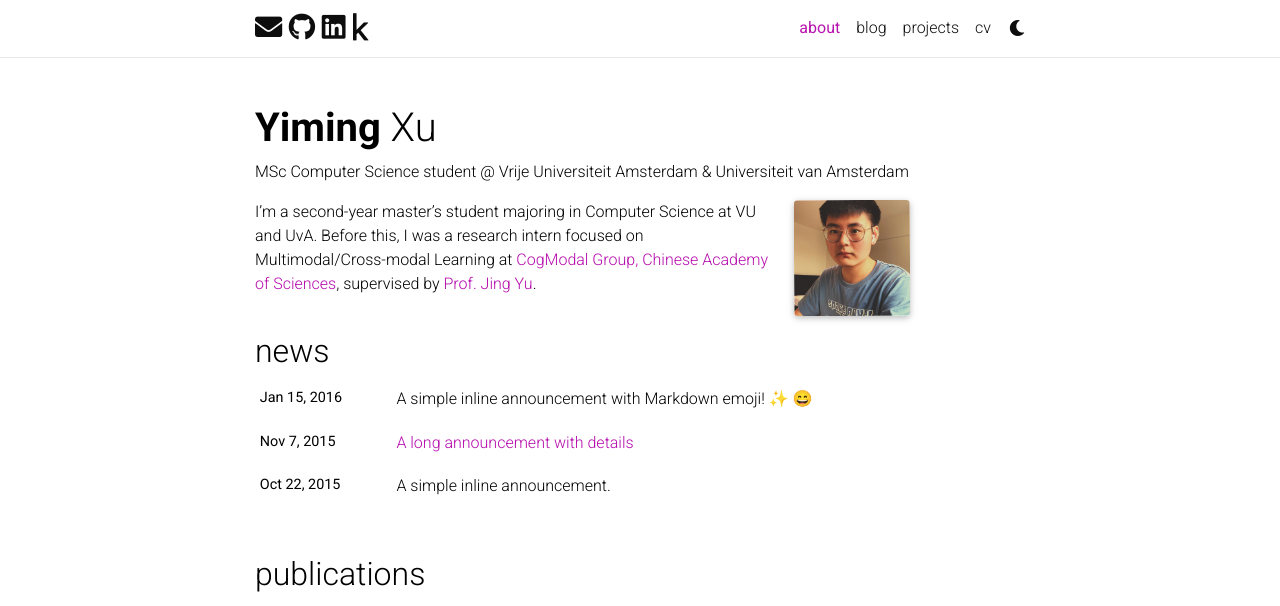
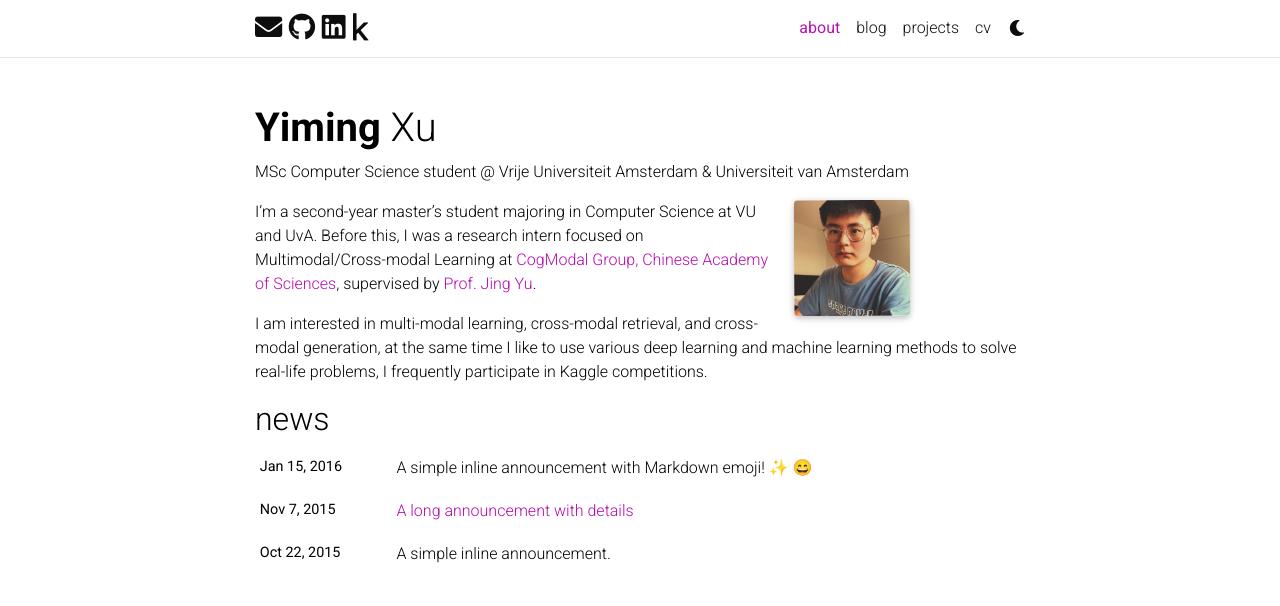
Before and after one commit to ym-xu/yimingxu, a Jekyll site: the page built from _pages/about.md, in a window 1280 px wide, cut to the strip 0-606 px from the top of the page. Built offline with Jekyll 4.4.1, drawn with Linux system fonts in a browser that asks for light colours; full-size pictures stand in for the smaller copies a plugin makes; emoji names are drawn with the system emoji font; comment, search, counter and statistics services are not loaded; a style sheet for code colours, icons or effects is not loaded.

Commit message:
Update about.md

```diff
--- a/_pages/about.md
+++ b/_pages/about.md
@@ -17,3 +17,5 @@ projects: true
 ---
 
 I’m a second-year master's student majoring in Computer Science at VU and UvA. Before this, I was a research intern focused on Multimodal/Cross-modal Learning at [CogModal Group, Chinese Academy of Sciences](https://mmlab-iie.github.io/), supervised by [Prof. Jing Yu](https://mmlab-iie.github.io/author/jing-yu/).
+
+I am interested in multi-modal learning, cross-modal retrieval, and cross-modal generation, at the same time I like to use various deep learning and machine learning methods to solve real-life problems, I frequently participate in Kaggle competitions.
```
